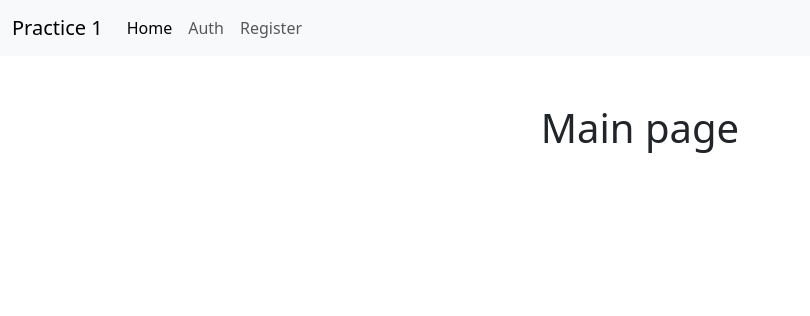
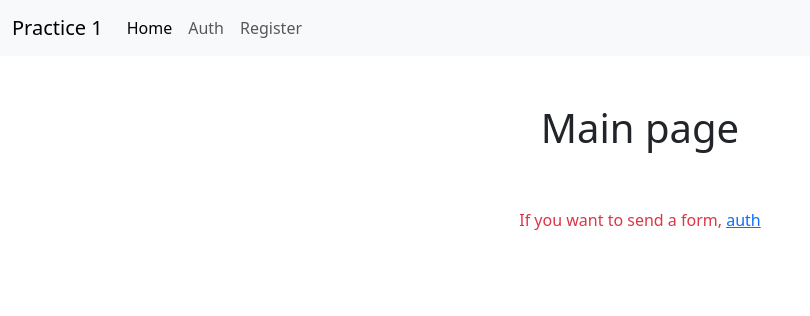
Before and after one commit to samuraj198/BaseWeb, a PHP site: page / in a window 1280 px wide. Shown: the top 316 px of the page, without its empty margins (0-810 px from the left). Run offline with PHP 8.4, Linux system fonts and the light colour scheme.

Commit message:
add form without back

```diff
--- /dev/null
+++ b/404.php
@@ -0,0 +1,3 @@
+<?php
+$text = "<h2 class='text-center p-5'>Page Not Found. Error 404</h2>";
+return $text;
--- a/index.php
+++ b/index.php
@@ -22,29 +22,35 @@ include 'layout.php';
 $layout = ob_get_clean();
 
 
-if (preg_match('#/#', $url, $params)) {
+if ($url === '/') {
     $page = require 'main.php';
 
     $layout = str_replace("{{ title }}", 'Main Page', $layout);
 }
 
-if (preg_match('#/auth#', $url, $params)) {
+if ($url === '/auth') {
     $page = require 'auth.php';
 
     $layout = str_replace("{{ title }}", 'Auth', $layout);
 }
 
-if (preg_match('#/register#', $url, $params)) {
+if ($url === '/register') {
     $page = require 'register.php';
 
     $layout = str_replace("{{ title }}", 'Register', $layout);
 }
 
-if (preg_match('#/logout#', $url, $params)) {
+if ($url === '/logout') {
     $page = require 'logout.php';
 
     $layout = str_replace("{{ title }}", 'Log out', $layout);
 }
 
+if (!isset($page)) {
+    $page = require '404.php';
+
+    $layout = str_replace("{{ title }}", 'Page Not Found', $layout);
+}
+
 $layout = str_replace("{{ content }}", $page, $layout);
 echo $layout;
--- a/layout.php
+++ b/layout.php
@@ -23,10 +23,13 @@
                 <li class="nav-item">
                     <a class="nav-link active" aria-current="page" href="/">Home</a>
                 </li>
+                <?php
+                if (empty($_SESSION['auth'])) {?>
                 <li class="nav-item d-flex">
                     <a class="nav-link" href="/auth">Auth</a>
                     <a class="nav-link" href="/register">Register</a>
                 </li>
+                <?php } ?>
                 <?php
                 if (!empty($_SESSION['auth'])) {?>
                 <li class="nav-item dropdown">
--- a/main.php
+++ b/main.php
@@ -1,3 +1,53 @@
 <?php
 $text = "<h1 class='text-center p-5'>Main page</h1>";
+if (isset($_SESSION['auth']) && $_SESSION['auth'] === true) {
+    $text .= "<p class='text-center'>Form</p>
+                <form class='w-25' method='POST' action=''>
+                    <div class='form-floating'>
+                        <input type='text' class='form-control' id='floatingName' placeholder='Name'>
+                        <label for='floatingName'>Name</label>
+                    </div>
+                    <p class='mt-3'>Choose sex</p>
+                    <div class='form-check'>
+                        <input class='form-check-input' type='radio' name='sex' id='flexRadioDefault1' checked>
+                        <label class='form-check-label' for='flexRadioDefault1'>
+                            Male
+                        </label>
+                    </div>
+                    <div class='form-check'>
+                        <input class='form-check-input' type='radio' name='sex' id='flexRadioDefault2'>
+                        <label class='form-check-label' for='flexRadioDefault2'>
+                            Female
+                        </label>
+                    </div>
+                    <div class='form-floating mt-3'>
+                        <textarea style='height: 100px;' class='form-control' placeholder='Describe the problem' id='floatingTextarea'></textarea>
+                        <label for='floatingTextarea'>Problem</label>
+                    </div>
+                    <select class='form-select mt-3' aria-label='Default select example'>
+                        <option selected>Choose</option>
+                        <option value='1'>One</option>
+                        <option value='2'>Two</option>
+                        <option value='3'>Three</option>
+                    </select>
+                    <div class='form-check mt-3'>
+                        <input class='form-check-input' type='checkbox' value='' id='flexCheckDefault'>
+                        <label class='form-check-label' for='flexCheckDefault'>
+                            Default checkbox
+                        </label>
+                    </div>
+                    <div class='form-check'>
+                        <input class='form-check-input' type='checkbox' value='' id='flexCheckChecked' checked>
+                        <label class='form-check-label' for='flexCheckChecked'>
+                            Checked checkbox
+                        </label>
+                    </div>
+                    <div class='mt-3 d-flex justify-content-center gap-5'>
+                        <button type='submit' class='btn btn-primary'>Submit</button>
+                        <a href='/' class='btn btn-secondary' type='button'>Reset</a>
+                    </div>
+                </form>";
+} else {
+    $text .= "<p class='text-center text-danger'>If you want to send a form, <a href='/auth'>auth</a></p>";
+}
 return $text;
```
Also changed, not shown: auth.php (+10 -2 lines).
